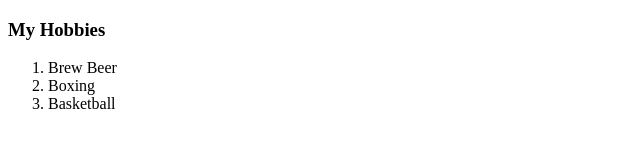
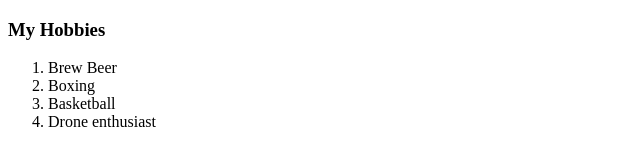
Before and after one commit to potz042/cv, a plain HTML site: page Hobbies.html in a window 1280 px wide. Shown: the whole page, without its empty margins (0-640 px from the left). Drawn offline with Linux system fonts and the light colour scheme.

Commit message:
Add files via upload

```diff
--- a/Hobbies.html
+++ b/Hobbies.html
@@ -10,6 +10,7 @@
       <li>Brew Beer</li>
       <li>Boxing</li>
       <li>Basketball</li>
+      <li>Drone enthusiast</li>
     </ol>
   </body>
 </html>
```
